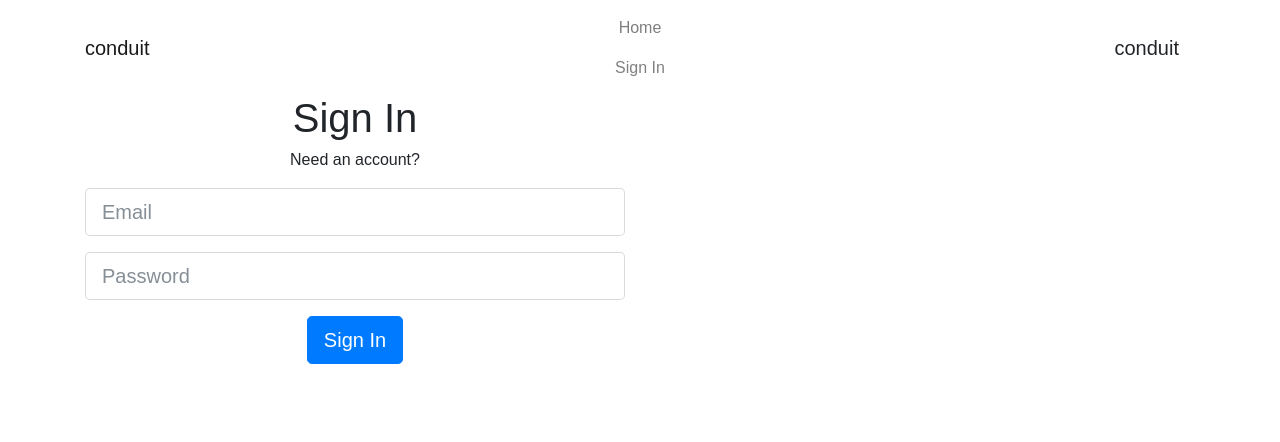
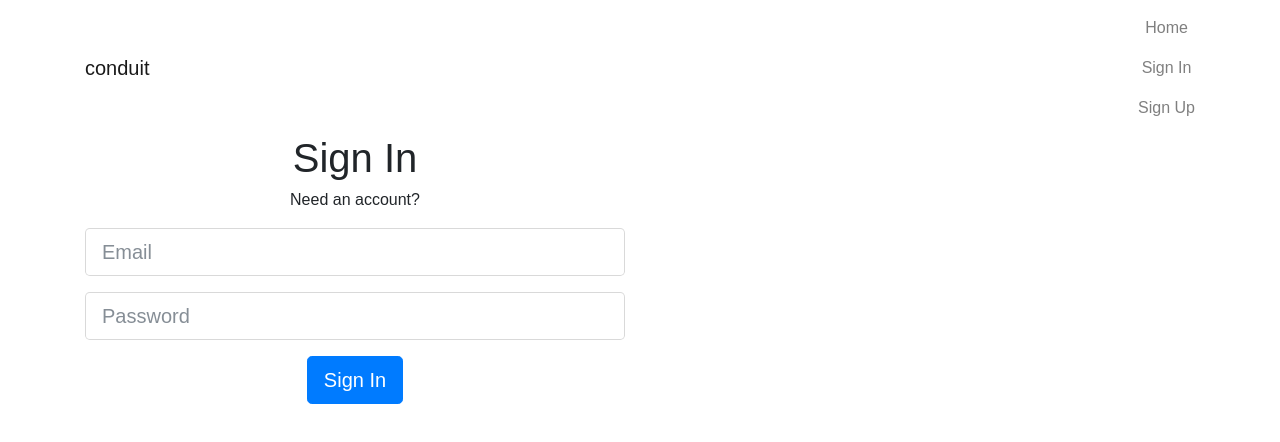
Before and after one commit to danielstallworthmit/Article-App-React-Frontend, a React (Create React App) app: page /login in a window 1280 px wide. Shown: the top 442 px of the page. Built offline with nearby package versions, Linux system fonts and the light colour scheme.

Commit message:
Add loggedin and loggedout logic to the header to show the appropriate content

```diff
--- a/src/components/Header.js
+++ b/src/components/Header.js
@@ -2,10 +2,70 @@ import React from 'react';
 import {Link} from 'react-router-dom';
 import {connect} from 'react-redux';
 import PropTypes from 'prop-types';
+import agent from '../agent';
+
+const LoggedOutView = props => {
+    if (!props.currentUser) {
+        return (
+            <ul className="nav navbar-nav pull-xs-right">
+                <li className="nav-item">
+                    <Link to='/' className="nav-link">
+                        Home
+                    </Link>
+                </li>
+                <li className="nav-item">
+                    <Link to="login" className="nav-link">
+                        Sign In
+                    </Link>
+                </li>
+                <li className="nav-item">
+                    <Link to="register" className="nav-link">
+                        Sign Up
+                    </Link>
+                </li>
+            </ul>
+        );
+    }
+    return null;
+}
+
+const LoggedInView = props => {
+    if (props.currentUser) {
+        return (
+            <ul className="nav navbar-nav pull-xs-right">
+                <li className="nav-item">
+                    <Link to='/' className="nav-link">
+                        Home
+                    </Link>
+                </li>
+                <li className="nav-item">
+                    <Link to="editor" className="nav-link">
+                        <i className="ion-compose"></i>&nbsp;New Post
+                    </Link>
+                </li>
+                <li className="nav-item">
+                    <Link to="settings" className="nav-link">
+                        <i className="ion-gear-a"></i>&nbsp;Settings
+                    </Link>
+                </li>
+                <li className="nav-item">
+                    <Link
+                            to={`@${props.currentUser.username}`}
+                            className="nav-link">
+                        <img src={props.currentUser.image} className="user-pic" alt="user-pic" />
+                        {props.currentUser.username}
+                    </Link>
+                </li>
+            </ul>
+        );
+    }
+    return null;
+}
 
 const mapStateToProps = state => ({
     appName: state.common.appName,
-    redirectTo: state.common.redirectTo
+    redirectTo: state.common.redirectTo,
+    currentUser: state.common.currentUser
 });
 
 const mapDispatchToProps = dispatch => ({
@@ -34,21 +94,8 @@ class Header extends React.Component {
                     <Link to='/' className="navbar-brand">
                         {this.props.appName.toLowerCase()}
                     </Link>
-                    <ul className="nav navbar-nav pull-xs-right">
-                        <li className="nav-item">
-                            <Link to="/" className="nav-link">
-                                Home
-                            </Link>
-                        </li>
-                        <li className="nav-item">
-                            <Link to="login" className="nav-link">
-                                Sign In
-                            </Link>
-                        </li>
-                    </ul>
-                    <a className="navbar-brand">
-                        {this.props.appName.toLowerCase()}
-                    </a>
+                    <LoggedInView currentUser={this.props.currentUser} />
+                    <LoggedOutView currentUser={this.props.currentUser} />
                 </div>
             </nav>
         );
```
